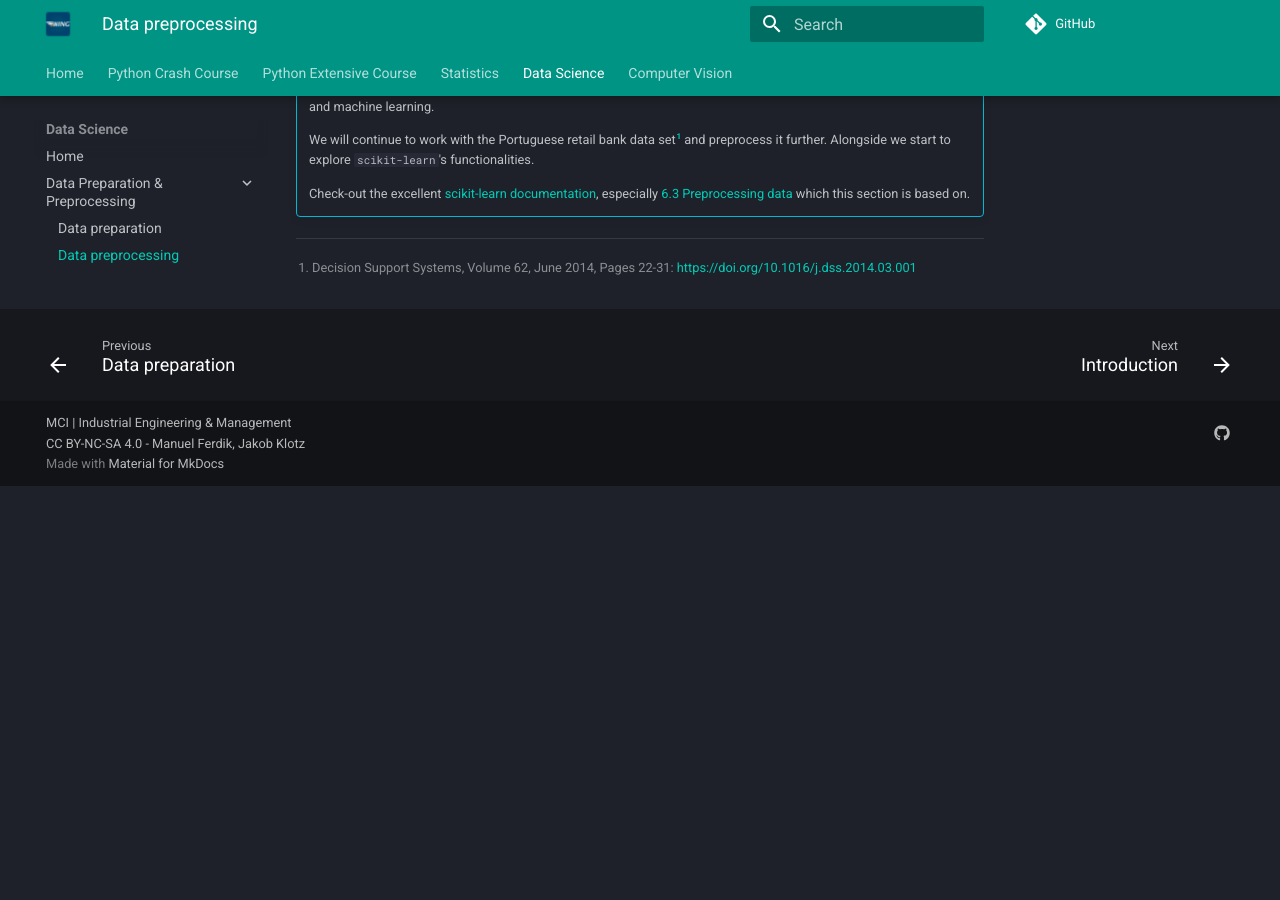
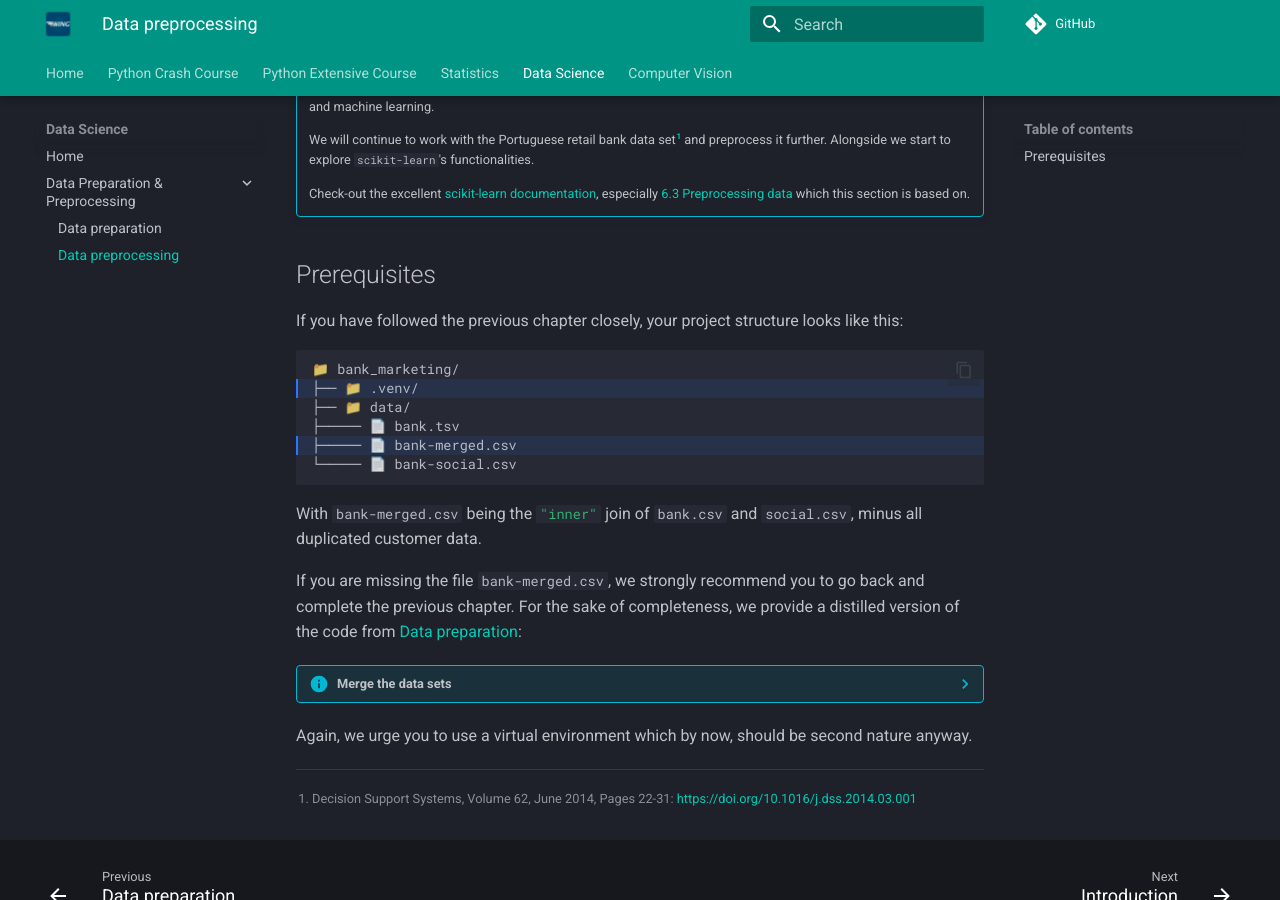
Before and after one commit to mciwing/mciwing.github.io, an MkDocs documentation site: the page built from docs/data-science/data/preprocessing.md, in a window 1280 px wide and 900 px high, scrolled down 658 px. Built offline with MkDocs 1.6.1 and Material for MkDocs 9.7.7, drawn with Linux system fonts in a browser that asks for light colours; comment, search, counter and statistics services are not loaded; before the commit the page ends 1144 px from its top, so only the background shows below that.

Commit message:
docs: prerequisites (Data Science) #61

````diff
--- a/docs/data-science/data/preprocessing.md
+++ b/docs/data-science/data/preprocessing.md
@@ -22,3 +22,48 @@
     Check-out the excellent [scikit-learn documentation](https://scikit-learn.org/stable/),
     especially [6.3 Preprocessing data](https://scikit-learn.org/stable/modules/preprocessing.html)
     which this section is based on.
+
+## Prerequisites
+
+If you have followed the previous chapter closely, your project structure
+looks like this:
+
+```plaintext hl_lines="2 5"
+📁 bank_marketing/
+├── 📁 .venv/
+├── 📁 data/
+├───── 📄 bank.tsv
+├───── 📄 bank-merged.csv
+└───── 📄 bank-social.csv
+```
+
+With `bank-merged.csv` being the `#!python "inner"` join of `bank.csv` and
+`social.csv`, minus all duplicated customer data.
+
+If you are missing the file `bank-merged.csv`, we strongly recommend you to
+go back and complete the previous chapter. For the sake of completeness,
+we provide a distilled version of the code from
+[Data preparation](preparation.md):
+
+??? info "Merge the data sets"
+
+    ```python linenums="1"
+    # Steps from the Data preparation chapter
+    import pandas as pd
+
+    data = pd.read_csv("bank.tsv", sep="\t")
+    data_social = pd.read_csv("bank-social.csv", sep=";")
+
+    data = data.drop_duplicates()
+    data_social = data_social.drop_duplicates()
+
+    data_merged = data.merge(data_social, on="id", how="inner")
+    data_merged.to_csv("data/bank-merged.csv", index=False)
+    ```
+
+    <div class="center-button" markdown>
+    [Merged data :fontawesome-solid-download:](../../assets/data-science/data/bank-merged.csv){ .md-button }
+    </div>
+
+Again, we urge you to use a virtual environment which by now, should be second
+nature anyway.
````
